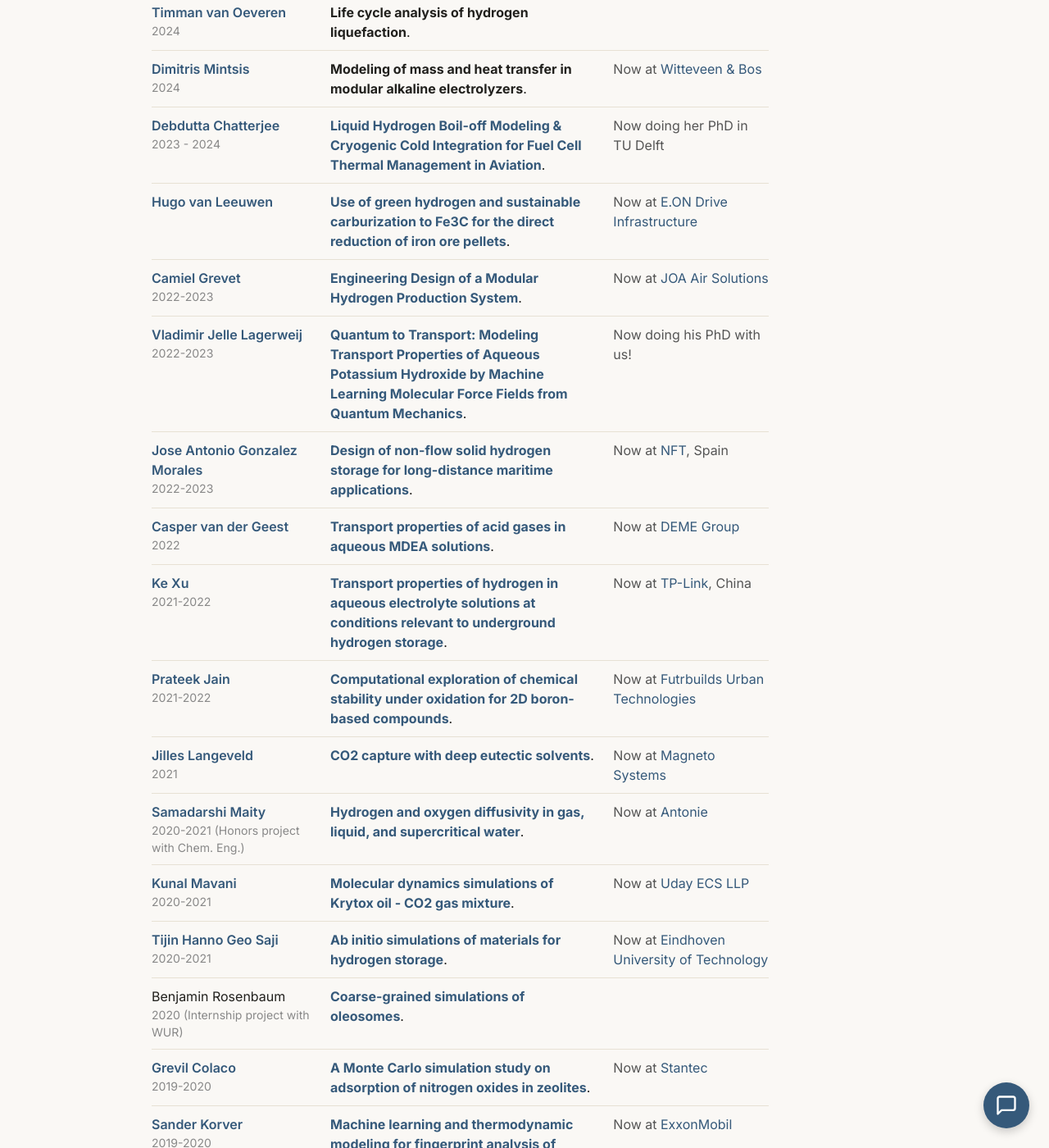
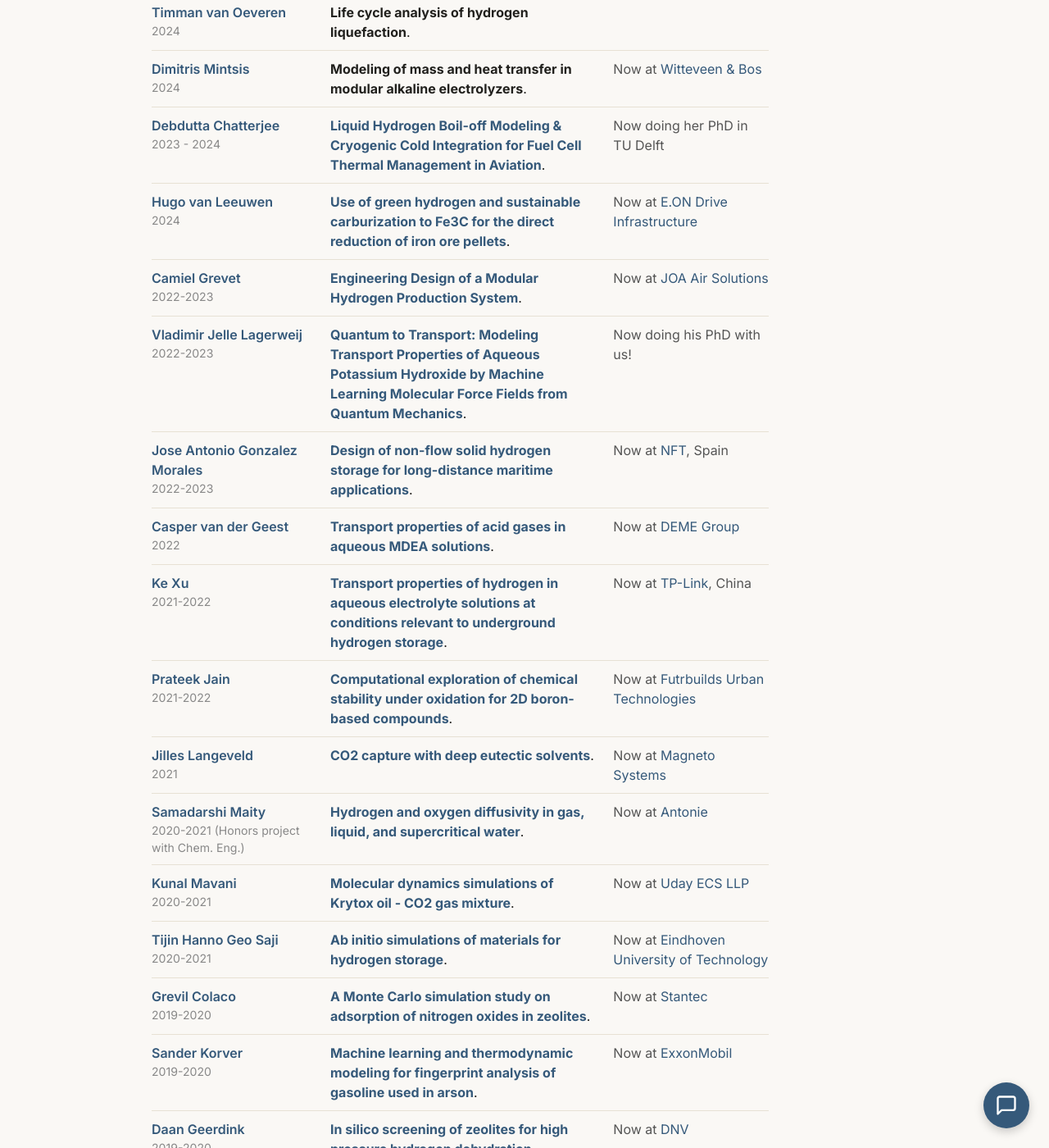
Before and after one commit to omoultosEthTuDelft/web, a Jekyll site: the page built from alumni/index.md, in a window 1280 px wide and 1400 px high, scrolled down 1738 px. Shown: the whole window at 82% size. Built offline with Jekyll 4.4.1, drawn with Linux system fonts in a browser that asks for light colours; some of the changed text lies outside the part shown.

Commit message:
Add Hugo's year; move Benjamin Rosenbaum to visitors/interns section
Co-Authored-By: Claude Fable 5 <noreply@anthropic.com>

```diff
--- a/alumni/index.md
+++ b/alumni/index.md
@@ -71,7 +71,7 @@ title: "Alumni"
 - <span class="al-head">[Timman van Oeveren](https://nl.linkedin.com/in/timman-van-oeveren-26364a175)<span class="al-years">2024</span></span> <span class="al-topic"><strong>Life cycle analysis of hydrogen liquefaction</strong>.</span>
 - <span class="al-head">[Dimitris Mintsis](https://www.linkedin.com/in/dimitris-mintsis-39a158209/?originalSubdomain=gr)<span class="al-years">2024</span></span> <span class="al-topic"><strong>Modeling of mass and heat transfer in modular alkaline electrolyzers</strong>.</span> <span class="al-now">Now at [Witteveen & Bos](https://www.witteveenbos.com/nl)</span>
 - <span class="al-head">[Debdutta Chatterjee](https://www.linkedin.com/in/debdutta-chatterjee-mechanicalengineering/?originalSubdomain=nl)<span class="al-years">2023 - 2024</span></span> <span class="al-topic">[<strong>Liquid Hydrogen Boil-off Modeling & Cryogenic Cold Integration for Fuel Cell Thermal Management in Aviation</strong>](https://repository.tudelft.nl/record/uuid:1c188c76-d460-4f72-ac88-b655b573bb06).</span> <span class="al-now">Now doing her PhD in TU Delft</span>
-- <span class="al-head">[Hugo van Leeuwen](https://www.linkedin.com/in/hjvleeuwen/)</span> <span class="al-topic">[<strong>Use of green hydrogen and sustainable carburization to Fe3C for the direct reduction of iron ore pellets</strong>](https://repository.tudelft.nl/record/uuid:3a1b23b4-eb3a-413d-82dc-eeb402e75994).</span> <span class="al-now">Now at [E.ON Drive Infrastructure](https://www.edri.com)</span>
+- <span class="al-head">[Hugo van Leeuwen](https://www.linkedin.com/in/hjvleeuwen/)<span class="al-years">2024</span></span> <span class="al-topic">[<strong>Use of green hydrogen and sustainable carburization to Fe3C for the direct reduction of iron ore pellets</strong>](https://repository.tudelft.nl/record/uuid:3a1b23b4-eb3a-413d-82dc-eeb402e75994).</span> <span class="al-now">Now at [E.ON Drive Infrastructure](https://www.edri.com)</span>
 - <span class="al-head">[Camiel Grevet](https://www.linkedin.com/in/camiel-grevet-71b73674/)<span class="al-years">2022-2023</span></span> <span class="al-topic">[<strong>Engineering Design of a Modular Hydrogen Production System</strong>](https://repository.tudelft.nl/islandora/object/uuid:0aed6be5-c2d3-4baa-9e3d-2e9f87f4b0b0).</span> <span class="al-now">Now at [JOA Air Solutions](https://joaairsolutions.com/)</span>
 - <span class="al-head">[Vladimir Jelle Lagerweij](https://www.linkedin.com/in/vladimir-jelle-lagerweij-21654021b/?originalSubdomain=nl)<span class="al-years">2022-2023</span></span> <span class="al-topic">[<strong>Quantum to Transport: Modeling Transport Properties of Aqueous Potassium Hydroxide by Machine Learning Molecular Force Fields from Quantum Mechanics</strong>](https://repository.tudelft.nl/record/uuid:e9bd79ef-741c-4cc6-ae0a-a2f873086195).</span> <span class="al-now">Now doing his PhD with us!</span>
 - <span class="al-head">[Jose Antonio Gonzalez Morales](https://www.linkedin.com/in/josé-antonio-gonzález-morales-/?originalSubdomain=es)<span class="al-years">2022-2023</span></span> <span class="al-topic">[<strong>Design of non-flow solid hydrogen storage for long-distance maritime applications</strong>](https://repository.tudelft.nl/islandora/object/uuid%3Afe711671-afe6-4f0d-8dea-e52e14e3c820).</span> <span class="al-now">Now at [NFT](https://www.linkedin.com/company/new-future-on-track/), Spain</span>
@@ -82,7 +82,6 @@ title: "Alumni"
 - <span class="al-head">[Samadarshi Maity](https://www.linkedin.com/in/samadarshi-maity-9621b6115/)<span class="al-years">2020-2021 (Honors project with Chem. Eng.)</span></span> <span class="al-topic"><strong>  <a href="../assets/publications/59.Tsimpanogiannis_JCED_2021_66_3226.pdf">Hydrogen and oxygen diffusivity in gas, liquid, and supercritical water</a></strong>.</span> <span class="al-now">Now at [Antonie](https://www.antonie.ai)</span>
 - <span class="al-head">[Kunal Mavani](https://www.linkedin.com/in/kunal-mavani/?originalSubdomain=nl)<span class="al-years">2020-2021</span></span> <span class="al-topic">[<strong>Molecular dynamics simulations of Krytox oil - CO2 gas mixture</strong>](https://repository.tudelft.nl/islandora/object/uuid:14fb8a05-5799-4d9f-bcf9-88ec06b51a4c).</span> <span class="al-now">Now at [Uday ECS LLP](https://www.udaics.in)</span>
 - <span class="al-head">[Tijin Hanno Geo Saji](https://www.linkedin.com/in/tijin-saji-b0a5/?originalSubdomain=nl)<span class="al-years">2020-2021</span></span> <span class="al-topic"><strong> <a href="../assets/publications/67.Habibi_ASS_2022_603_154323.pdf">Ab initio simulations of materials for hydrogen storage</a></strong>.</span> <span class="al-now">Now at [Eindhoven University of Technology](https://www.tue.nl/en/)</span>
-- <span class="al-head">Benjamin Rosenbaum<span class="al-years">2020 (Internship project with WUR)</span></span> <span class="al-topic"><strong> <a href="../assets/tempPublications/85.pdf">Coarse-grained simulations of oleosomes</a></strong>.</span>
 - <span class="al-head">[Grevil Colaco](https://www.linkedin.com/in/grevilcolaco/?originalSubdomain=nl)<span class="al-years">2019-2020</span></span> <span class="al-topic">[<strong> A Monte Carlo simulation study on adsorption of nitrogen oxides in zeolites</strong>](https://repository.tudelft.nl/islandora/object/uuid%3Aa21ad4da-3078-40c9-8dff-bd81ad5e1beb).</span> <span class="al-now">Now at [Stantec](https://www.stantec.com/en)</span>
 - <span class="al-head">[Sander Korver](https://www.linkedin.com/in/sander-korver-b00a6496)<span class="al-years">2019-2020</span></span> <span class="al-topic"><strong><a href="../assets/publications/49.Korver_SR_2020_10_20502.pdf"> Machine learning and thermodynamic modeling for fingerprint analysis of gasoline used in arson</a></strong>.</span> <span class="al-now">Now at [ExxonMobil](https://corporate.exxonmobil.com)</span>
 - <span class="al-head">[Daan Geerdink](https://www.linkedin.com/in/daan-geerdink/)<span class="al-years">2019-2020</span></span> <span class="al-topic"><strong><a href="../assets/publications/54.Erdos_API_2021_13_8383.pdf"> In silico screening of zeolites for high pressure hydrogen dehydration</a></strong>.</span> <span class="al-now">Now at [DNV](https://www.dnv.com)</span>
@@ -105,6 +104,7 @@ title: "Alumni"
 - <span class="al-head">[Willemijn van Rooijen](https://www.linkedin.com/in/willemijn-van-rooijen-46398a151/?originalSubdomain=nl)<span class="al-years">2022-2023</span></span> <span class="al-topic"><strong class="topic-visitor">Interfacial and thermophysical properties of mixtures relevant to subsurface hydrogen storage</strong>.</span> <span class="al-now">Now at [Gradyent](http://www.gradyent.ai/)</span>
 - <span class="al-head">[Laya Roustazadeh](https://www.qatar.tamu.edu/news-and-events/news/2020/06/24/texas-a-and-m-at-qatar-names-outstanding-graduates/)<span class="al-years">2021-2022</span></span> <span class="al-topic"><strong class="topic-visitor">Adsoprtion of gas mixtures in Metal Organic Frameworks</strong>.</span>
 - <span class="al-head">[Dr. Olav Galteland ](https://www.linkedin.com/in/olav-galteland?originalSubdomain=no)<span class="al-years">2020</span></span> <span class="al-topic"><strong class="topic-visitor"> Non Equilibrium Molecular Dynamics simulation of fluids in confinement</strong>.</span> <span class="al-now">Now at [Litech](https://litech.ai/)</span>
+- <span class="al-head">Benjamin Rosenbaum<span class="al-years">2020</span></span> <span class="al-topic"><strong class="topic-intern"><a href="../assets/tempPublications/85.pdf">Coarse-grained simulations of oleosomes</a></strong>, internship project with WUR.</span>
 - <span class="al-head">[Prof. Keiichi Kuboyama](https://scholar.google.com/citations?hl=en&user=JM6iv9IAAAAJ&view_op=list_works&sortby=pubdate)<span class="al-years">2018</span></span> <span class="al-topic"><strong class="topic-visitor"> Molecular simulations of PMMA/nanoparticle composites</strong>.</span> <span class="al-now">Now at [Tokyo Institute of Technology](https://www.titech.ac.jp/english), Japan</span>
 - <span class="al-head">[Dr. Ilias Nikolaidis](https://www.linkedin.com/in/ilias-nikolaidis-931554205/?originalSubdomain=gr)<span class="al-years">2018</span></span> <span class="al-topic"><strong class="topic-visitor"> Equation of state modeling of mixtures of asymetric hydrocarbons</strong>.</span> <span class="al-now">Now at [Filtercosmos](https://www.filtercosmos.gr), Greece</span>
 - <span class="al-head">[Claire Spera](https://www.linkedin.com/in/claire-spera/?trk=public_profile_browsemap&originalSubdomain=fr)<span class="al-years">2018</span></span> <span class="al-topic"><strong class="topic-visitor"> Mathematical modeling of the evaporation process of gasoline </strong>.</span> <span class="al-now">Now at [ALTEN](https://www.alten.com), France</span>
```
